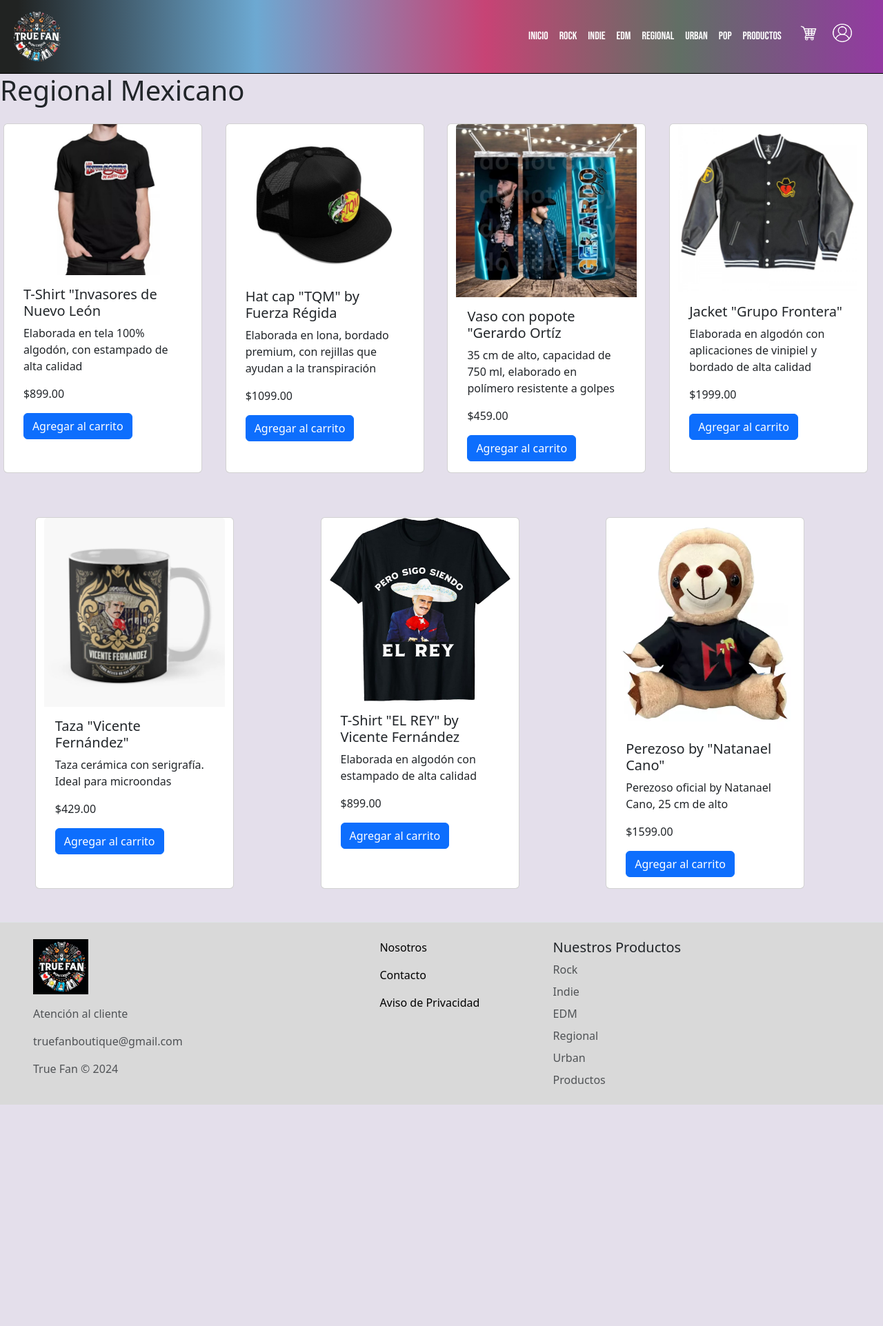
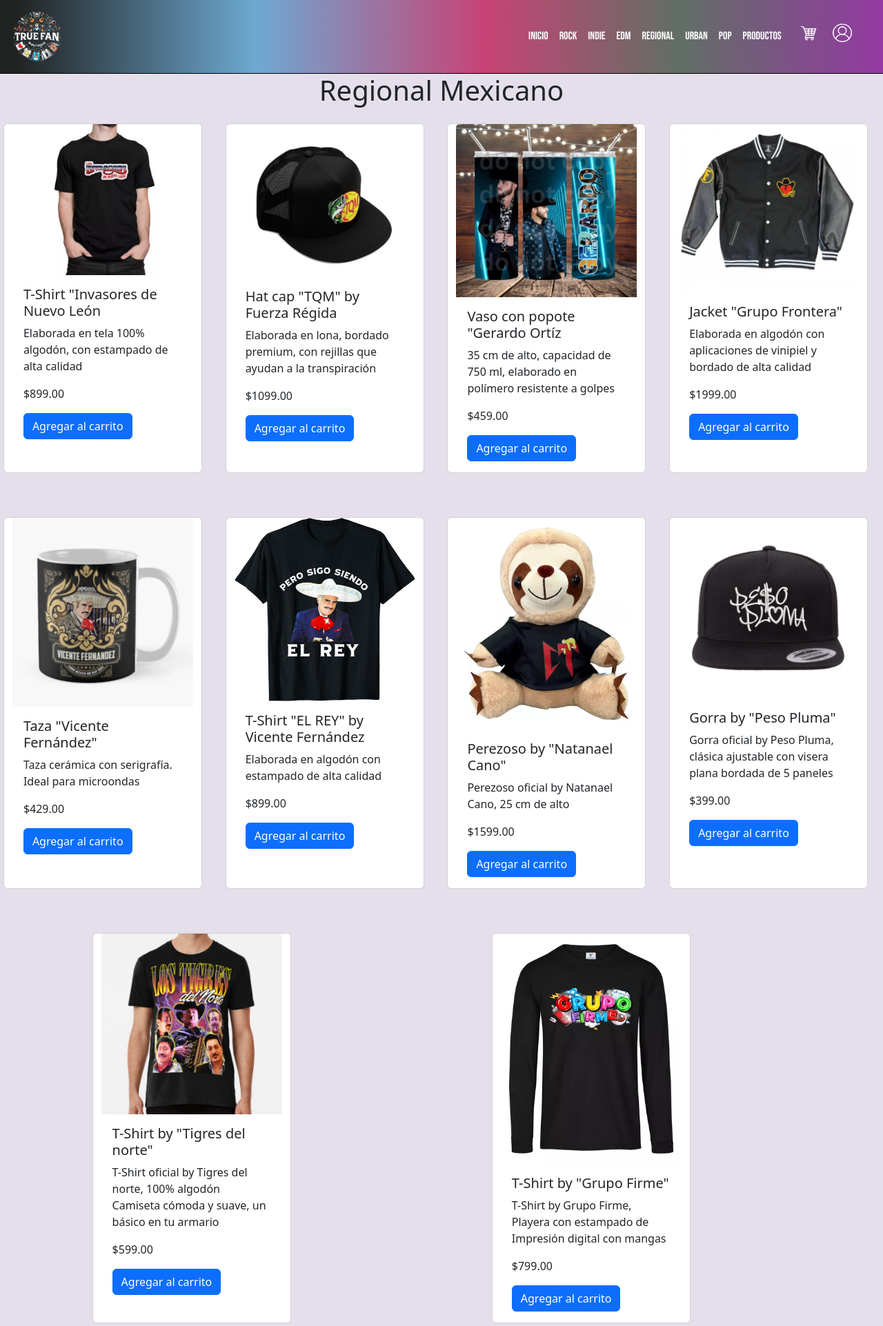
Before and after one commit to Jchanes/proyectoIntegrador4CH45, a plain HTML site: page regional.html in a window 1280 px wide. Shown: the top 1923 px of the page at 69% size. Before the commit the page ends 1602 px from the top, so only its background shows below. Drawn offline with nearby package versions, Linux system fonts and the light colour scheme.

Commit message:
Se agregan 3 productos a edm y regional, con foto y descripción

```diff
--- a/js/regional.js
+++ b/js/regional.js
@@ -54,3 +54,21 @@
     'img':'./Assets/regional/peluche.webp',
     'description':'Perezoso oficial by Natanael Cano, 25 cm de alto',
     'precio':'$1599.00'});
+
+
+    addItem({'name':'Gorra by "Peso Pluma"',
+        'img':'./Assets/regional/gorra.webp',
+        'description':'Gorra oficial by Peso Pluma, clásica ajustable con visera plana bordada de 5 paneles',
+        'precio':'$399.00'});
+
+
+        addItem({'name':'T-Shirt by "Tigres del norte"',
+            'img':'./Assets/regional/tigres.jpg',
+            'description':'T-Shirt oficial by Tigres del norte, 100% algodón Camiseta cómoda y suave, un básico en tu armario',
+            'precio':'$599.00'});
+
+
+            addItem({'name':'T-Shirt by "Grupo Firme"',
+                'img':'./Assets/regional/playera7.webp',
+                'description':'T-Shirt by Grupo Firme, Playera con estampado de Impresión digital con mangas',
+                'precio':'$799.00'});
--- a/regional.html
+++ b/regional.html
@@ -15,8 +15,9 @@
 </head>
 <body id="fondocolor">
     <div id="headerGlobal"></div>
-
-    <h1>Regional Mexicano</h1>
+    <div class="container">
+    <h1><center>Regional Mexicano</center></h1>
+</div>
 
     <div class="container"></div>
         <div class="row justify-content-evenly" id="list-items"></div>
```
Also changed, not shown: js/edm.js (+12 -0 lines), Assets/edm/gorraedm.jpeg (added), Assets/edm/techNo.jpg (added), Assets/edm/termoedm.jpg (added), Assets/regional/gorra.webp (added), Assets/regional/playera7.webp (added), Assets/regional/tigres.jpg (added).
